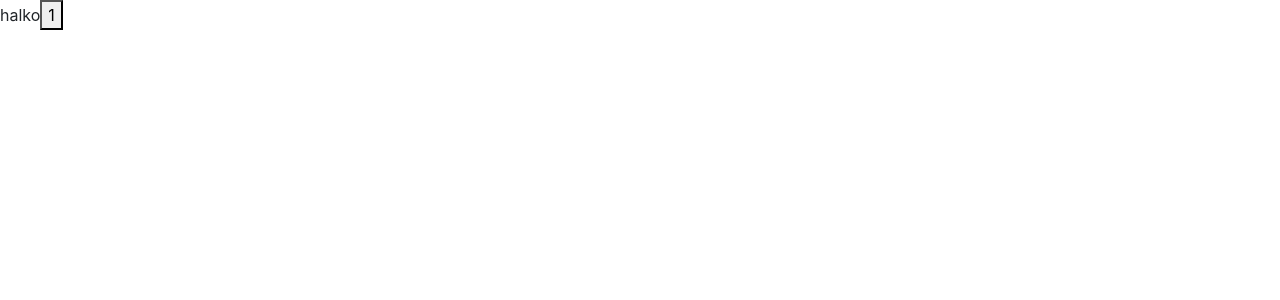
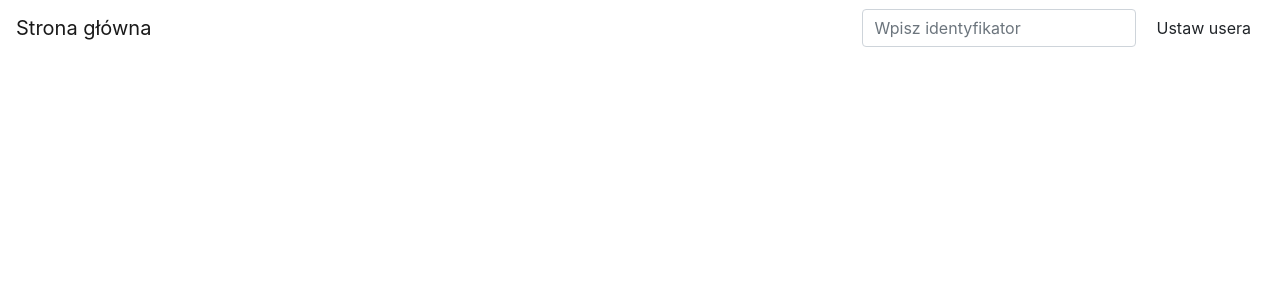
Before and after one commit to KarolWojtas/wsb-airlines, a React (Create React App) app: page / in a window 1280 px wide. Shown: the top 300 px of the page. Built offline with nearby package versions, Linux system fonts and the light colour scheme.

Commit message:
added navbar v1

```diff
--- a/package.json
+++ b/package.json
@@ -7,6 +7,7 @@
     "@testing-library/jest-dom": "^4.2.4",
     "@testing-library/react": "^9.3.2",
     "@testing-library/user-event": "^7.1.2",
+    "prop-types": "^15.7.2",
     "react": "^16.13.1",
     "react-dom": "^16.13.1",
     "react-redux": "^7.2.0",
--- a/src/App.js
+++ b/src/App.js
@@ -5,12 +5,14 @@ import Main from "./containers/Main";
 import { Provider } from "react-redux";
 import { createStore } from "redux";
 import MainReducer from "./store/MainReducer";
+import TopNavbar from "./components/top-navbar/TopNavbar";
 
 const store = createStore(MainReducer);
 function App() {
   return (
     <Provider store={store}>
       <Router>
+        <TopNavbar></TopNavbar>
         <Switch>
           <Route component={Main} path={"/"} />
         </Switch>
--- /dev/null
+++ b/src/components/top-navbar/TopNavbar.js
@@ -0,0 +1,60 @@
+import React, { useCallback, useState } from "react";
+import { NavLink } from "react-router-dom";
+import { useSelector, useDispatch } from "react-redux";
+import { setUserName } from "../../store/actionCreators";
+import styles from "./TopNavbar.module.css";
+
+const TopNavbar = () => {
+  const userName = useSelector((store) => store.userName);
+  const [unModel, setUNModel] = useState(userName);
+  const dipatch = useDispatch();
+  const onSetUserName = useCallback(
+    (userName, event) => {
+      if (event) {
+        event.preventDefault();
+      }
+      dipatch(setUserName(userName));
+    },
+    [dipatch]
+  );
+  const formClasses = [];
+  if (userName) {
+    formClasses.push(styles.hide);
+  } else {
+    formClasses.push(styles.show);
+  }
+  const userDiv = userName ? (
+    <span className={"navbar-text"}>
+      Witaj, {userName} <i onClick={() => onSetUserName(null)}>&times;</i>
+    </span>
+  ) : null;
+  return (
+    <nav className={"navbar navbar-expand-sm navbar-light bg light"}>
+      <NavLink to={"/"} className={"navbar-brand"} activeClassName={"active"}>
+        Strona główna
+      </NavLink>
+      <div className={"d-flex justify-content-end w-100"}>
+        <div className={formClasses.join(" ")}>
+          <form
+            className={"form-inline"}
+            action={null}
+            onSubmit={(e) => onSetUserName(unModel, e)}
+          >
+            <input
+              value={unModel}
+              className={"form-control mr-2"}
+              placeholder={"Wpisz identyfikator"}
+              onChange={(event) => setUNModel(event.target.value)}
+            />
+            <button type={"submit"} className={"btn btn-outline-default"}>
+              Ustaw usera
+            </button>
+          </form>
+        </div>
+        {userDiv}
+      </div>
+    </nav>
+  );
+};
+
+export default TopNavbar;
--- /dev/null
+++ b/src/components/top-navbar/TopNavbar.module.css
@@ -0,0 +1,11 @@
+.hide {
+  visibility: hidden;
+  transform: translateY(-150%);
+  transition: 300ms linear;
+  position: fixed;
+}
+.show {
+  visibility: visible;
+  transform: translateY(0);
+  transition: transform ease-in 300ms;
+}
--- a/src/containers/Main.js
+++ b/src/containers/Main.js
@@ -1,18 +1,6 @@
-import React, { useCallback } from "react";
-import { useSelector, useDispatch } from "react-redux";
+import React from "react";
 
 const Main = () => {
-  const counter = useSelector((store) => store.counter);
-  const dipatch = useDispatch();
-  const increment = useCallback(() => {
-    dipatch({ type: "INCREMENT" });
-  }, [dipatch]);
-
-  return (
-    <div>
-      halko
-      <button onClick={() => increment()}>{counter}</button>
-    </div>
-  );
+  return <div className={"container-fluid"}></div>;
 };
 export default Main;
--- a/src/store/MainReducer.js
+++ b/src/store/MainReducer.js
@@ -1,13 +1,15 @@
+import * as actions from "./actions";
+
 const INITIAL_STATE = {
-  counter: 1,
+  userName: "",
 };
 
 export default function mainReducer(state = INITIAL_STATE, action) {
   switch (action.type) {
-    case "INCREMENT":
+    case actions.SET_USER_NAME:
       return {
         ...state,
-        counter: state.counter + 1,
+        userName: action.userName,
       };
     default:
       return state;
--- /dev/null
+++ b/src/store/actionCreators.js
@@ -0,0 +1,8 @@
+import * as actions from "./actions";
+
+export function setUserName(userName) {
+  return {
+    type: actions.SET_USER_NAME,
+    userName,
+  };
+}
--- /dev/null
+++ b/src/store/actions.js
@@ -0,0 +1 @@
+export const SET_USER_NAME = "SET_USER_NAME";
```
Also changed, not shown: 9 other files (tests, documents, lock files or other folders).
